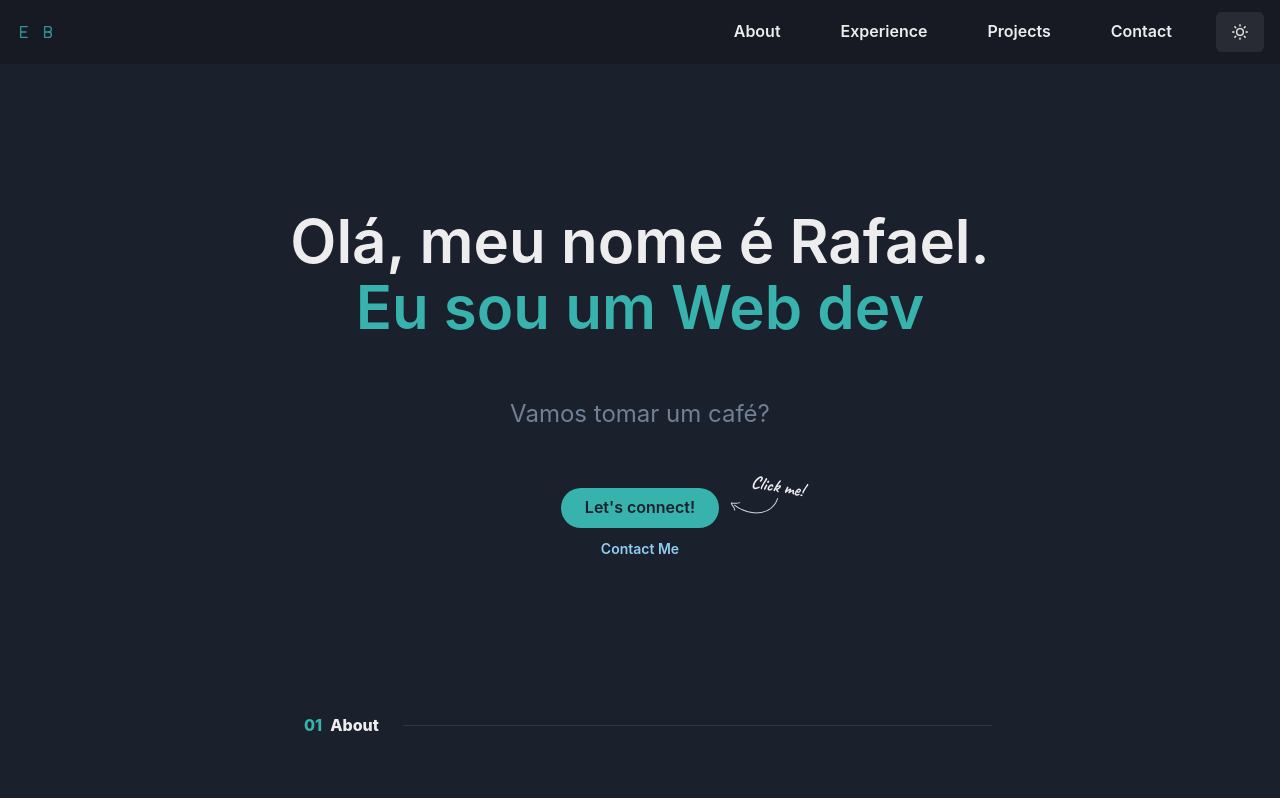
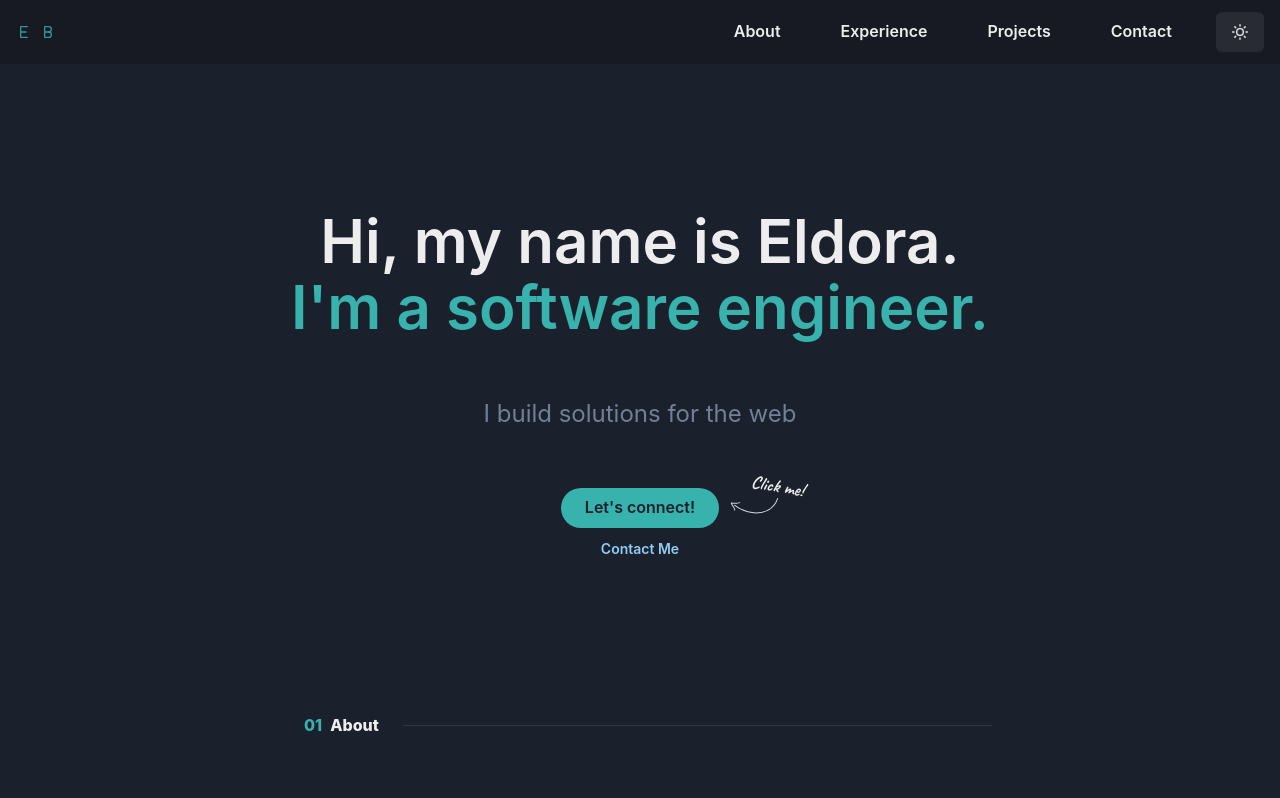
Before and after one commit to rafa-ra/portfolioComentado, a React (Create React App) app: page / in a window 1280 px wide. Shown: the top 798 px of the page. Built offline with nearby package versions, Linux system fonts and the light colour scheme.

Commit message:
complete

```diff
--- a/public/content/Profile.md
+++ b/public/content/Profile.md
@@ -2,9 +2,9 @@
 - Portable Portfolio
 
 ## Header
-- Olá, meu nome é Rafael.
-- Eu sou um Web dev
-- Vamos tomar um café?
+- Hi, my name is Eldora.
+- I'm a software engineer.
+- I build solutions for the web
 
 ## About
 Write your "About" section here.
--- a/src/reportWebVitals.js
+++ b/src/reportWebVitals.js
@@ -1,6 +1,7 @@
-const reportWebVitals = onPerfEntry => {
+//Análise de performance a partir de WebVitals
+const reportWebVitals = (onPerfEntry) => {
   if (onPerfEntry && onPerfEntry instanceof Function) {
-    import('web-vitals').then(({ getCLS, getFID, getFCP, getLCP, getTTFB }) => {
+    import("web-vitals").then(({ getCLS, getFID, getFCP, getLCP, getTTFB }) => {
       getCLS(onPerfEntry);
       getFID(onPerfEntry);
       getFCP(onPerfEntry);
```
Also changed, not shown: src/App.js (+12 -9 lines), src/components/Contact.js (+20 -1 lines), src/index.js (+14 -8 lines).
